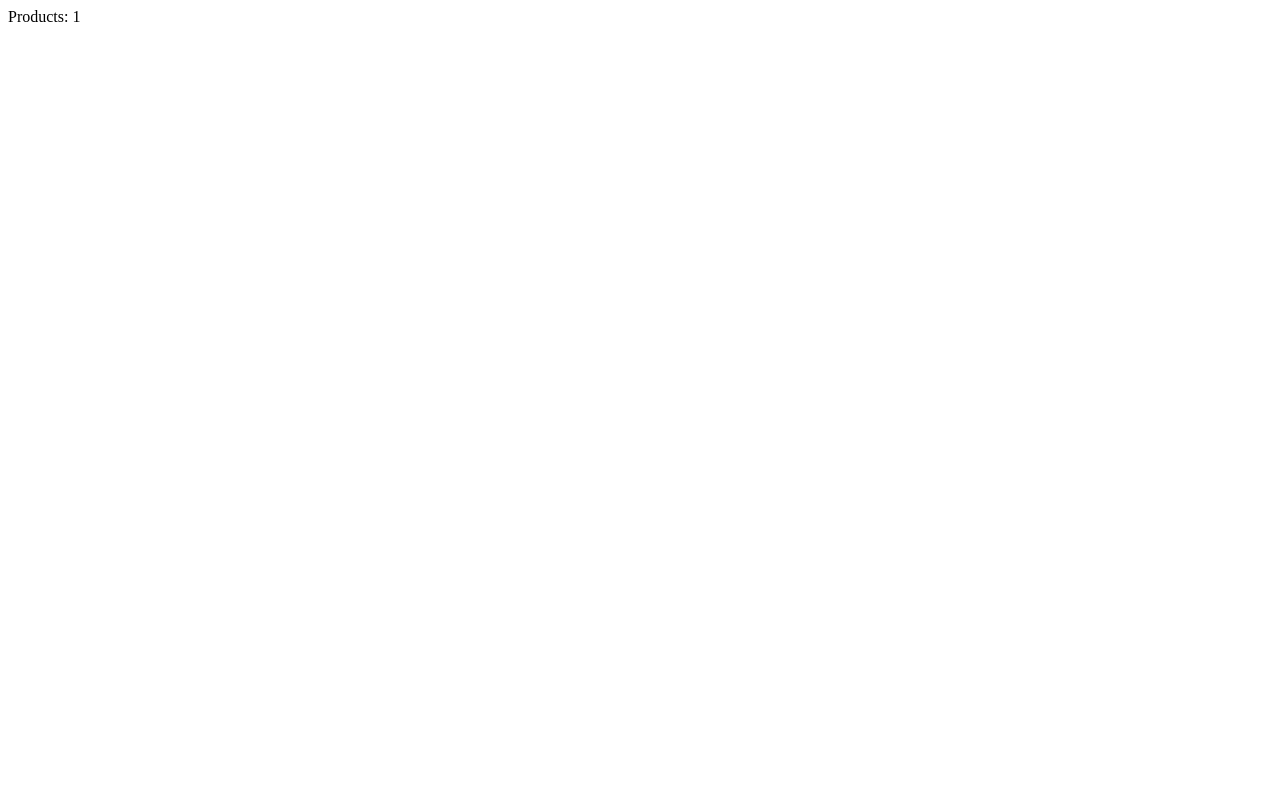
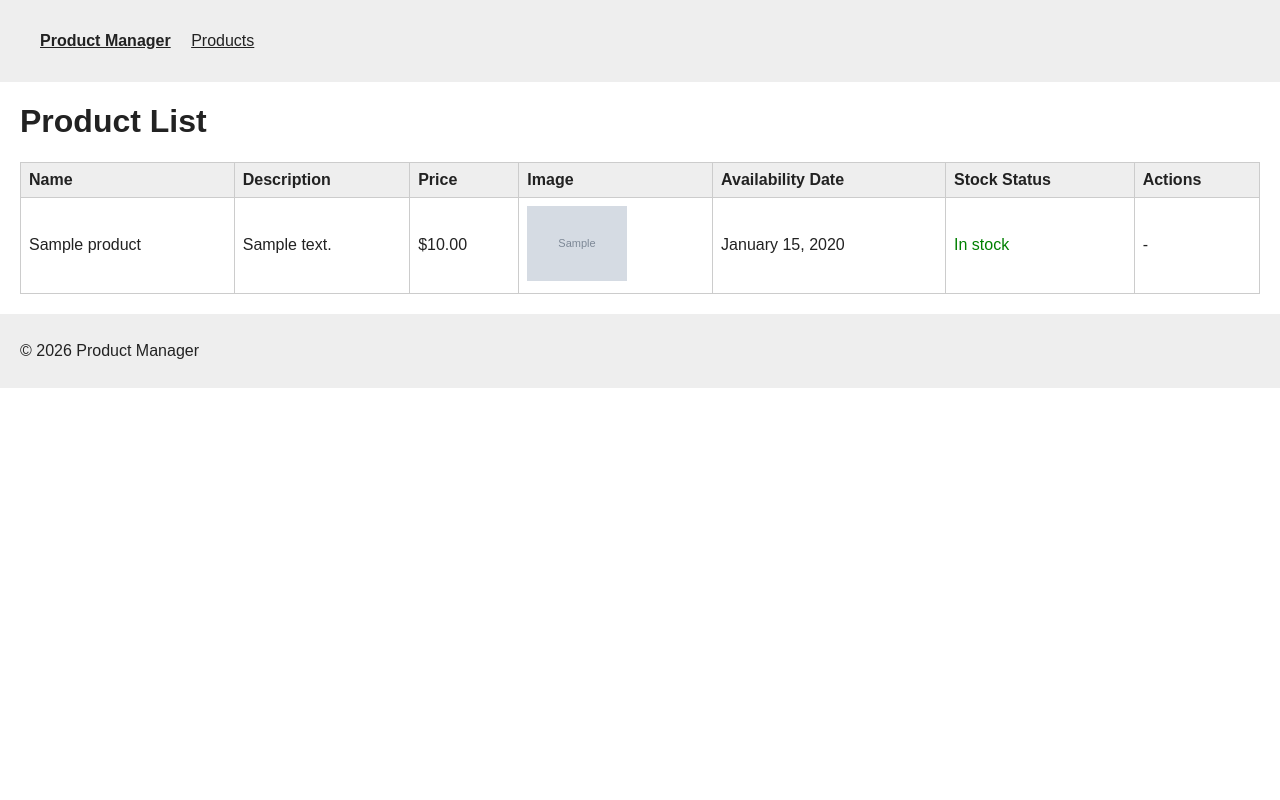
Before and after one commit to hutanstefan/ProductManagerSystem, a PHP site: page / in a window 1280 px wide. Before the commit the page is almost empty. Run offline with PHP 8.4, Linux system fonts and the light colour scheme; tables that the repository leaves empty hold one stand-in row (values such as "Sample post"); grey boxes marked "Sample" are stand-in pictures.

Commit message:
Add product list page

```diff
--- /dev/null
+++ b/assets/css/style.css
@@ -0,0 +1,58 @@
+body {
+    margin: 0;
+    color: #222;
+    font-family: Arial, sans-serif;
+}
+
+.container {
+    margin: 20px;
+}
+
+.site-header,
+.site-footer {
+    padding: 12px 20px;
+    background: #eee;
+}
+
+.site-nav a {
+    margin-right: 16px;
+    color: #222;
+}
+
+.site-brand {
+    font-weight: bold;
+}
+
+.products-table {
+    width: 100%;
+    border-collapse: collapse;
+}
+
+.products-table th,
+.products-table td {
+    padding: 8px;
+    border: 1px solid #ccc;
+    text-align: left;
+}
+
+.products-table th {
+    background: #eee;
+}
+
+.product-image {
+    width: 100px;
+    height: 75px;
+    object-fit: cover;
+}
+
+.in-stock {
+    color: green;
+}
+
+.out-of-stock {
+    color: red;
+}
+
+.empty-state {
+    text-align: center;
+}
--- /dev/null
+++ b/includes/footer.php
@@ -0,0 +1,6 @@
+    <footer class="site-footer">
+        <p>&copy; <?= date('Y') ?> Product Manager</p>
+    </footer>
+</div>
+</body>
+</html>
--- /dev/null
+++ b/includes/functions.php
@@ -0,0 +1,31 @@
+<?php
+
+function e($value)
+{
+    return htmlspecialchars($value ?? '', ENT_QUOTES, 'UTF-8');
+}
+
+function formatPrice($price)
+{
+    return '$' . number_format($price, 2);
+}
+
+function formatDate($date)
+{
+    if ($date === null || $date === '') {
+        return '-';
+    }
+
+    $timestamp = strtotime($date);
+
+    return $timestamp === false ? '-' : date('F j, Y', $timestamp);
+}
+
+function productImage($image)
+{
+    if ($image === null || $image === '') {
+        return 'assets/images/product-placeholder.jpg';
+    }
+
+    return 'uploads/' . basename($image);
+}
--- /dev/null
+++ b/includes/header.php
@@ -0,0 +1,16 @@
+<!DOCTYPE html>
+<html lang="en">
+<head>
+    <meta charset="UTF-8">
+    <meta name="viewport" content="width=device-width, initial-scale=1.0">
+    <title> Product Manager</title>
+    <link rel="stylesheet" href="assets/css/style.css">
+</head>
+<body>
+<div class="page-layout">
+    <header class="site-header">
+        <nav class="site-nav container">
+            <a class="site-brand" href="index.php">Product Manager</a>
+            <a href="index.php">Products</a>
+        </nav>
+    </header>
--- a/index.php
+++ b/index.php
@@ -1,5 +1,62 @@
 <?php
+require_once __DIR__ . '/includes/functions.php';
 require_once __DIR__ . '/includes/db.php';
 
-$count = $pdo->query('SELECT COUNT(*) FROM products')->fetchColumn();
-echo 'Products: ' . $count;
+$products = $pdo->query(
+    'SELECT id, name, description, price, image, availability_date, in_stock
+     FROM products
+     ORDER BY id DESC'
+)->fetchAll();
+
+$pageTitle = 'Products';
+require __DIR__ . '/includes/header.php';
+?>
+<main class="container">
+    <h1>Product List</h1>
+
+    <div class="table-wrapper">
+        <table class="products-table">
+            <thead>
+                <tr>
+                    <th>Name</th>
+                    <th>Description</th>
+                    <th>Price</th>
+                    <th>Image</th>
+                    <th>Availability Date</th>
+                    <th>Stock Status</th>
+                    <th>Actions</th>
+                </tr>
+            </thead>
+            <tbody>
+                <?php if (empty($products)): ?>
+                    <tr>
+                        <td class="empty-state" colspan="7">No products found</td>
+                    </tr>
+                <?php else: ?>
+                    <?php foreach ($products as $product): ?>
+                        <tr>
+                            <td data-label="Name"><?= e($product['name']) ?></td>
+                            <td data-label="Description"><?= e($product['description']) ?></td>
+                            <td data-label="Price"><?= e(formatPrice($product['price'])) ?></td>
+                            <td data-label="Image">
+                                <img
+                                    class="product-image"
+                                    src="<?= e(productImage($product['image'])) ?>"
+                                    alt="<?= e($product['name']) ?>"
+                                >
+                            </td>
+                            <td data-label="Availability Date"><?= e(formatDate($product['availability_date'])) ?></td>
+                            <td data-label="Stock Status">
+                                <span class="stock-status <?= $product['in_stock'] ? 'in-stock' : 'out-of-stock' ?>">
+                                    <?= $product['in_stock'] ? 'In stock' : 'Out of stock' ?>
+                                </span>
+                            </td>
+                            <td data-label="Actions">-</td>
+                        </tr>
+                    <?php endforeach; ?>
+                <?php endif; ?>
+            </tbody>
+        </table>
+    </div>
+</main>
+<?php require __DIR__ . '/includes/footer.php'; ?>
```
Also changed, not shown: assets/images/product-placeholder.jpg (added).
